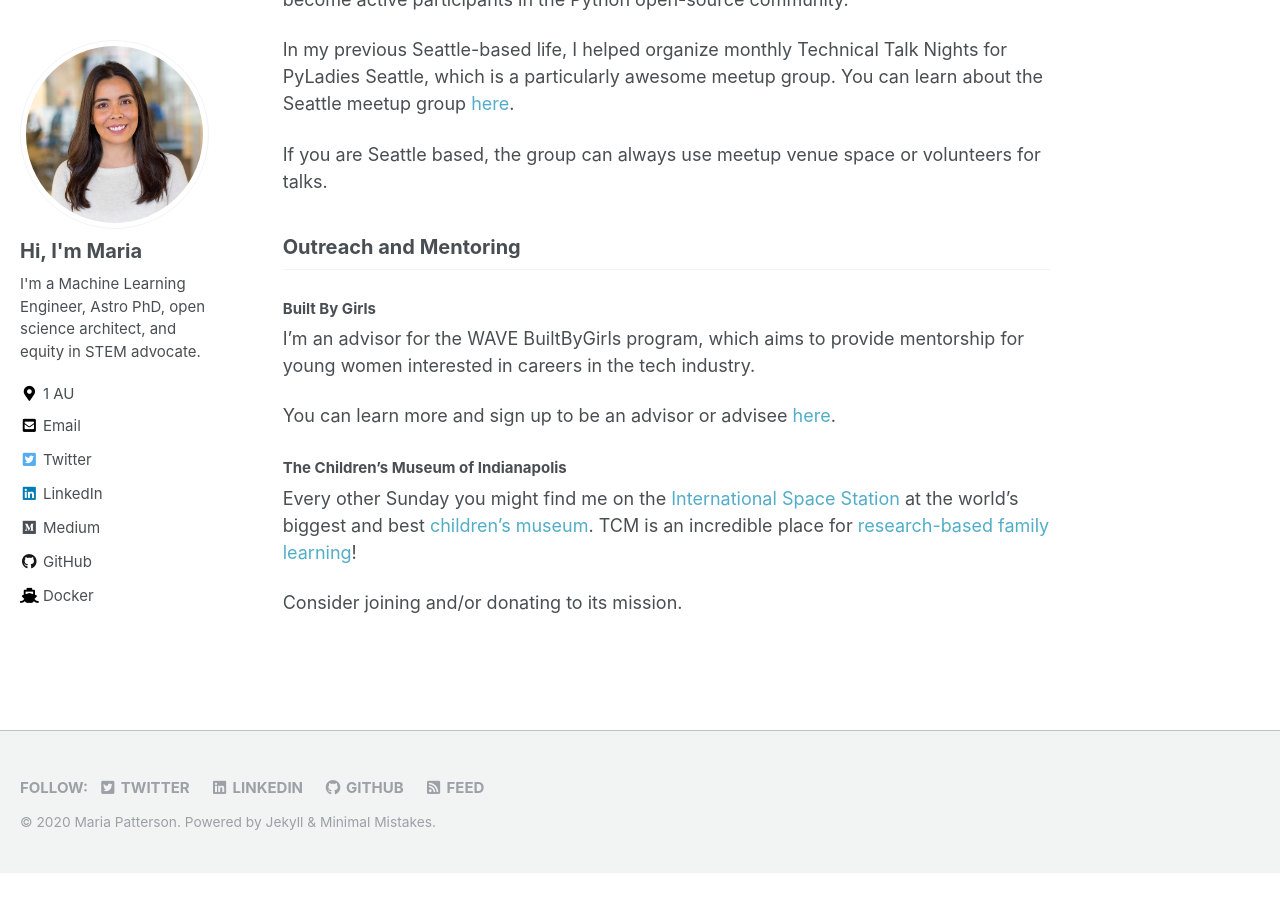
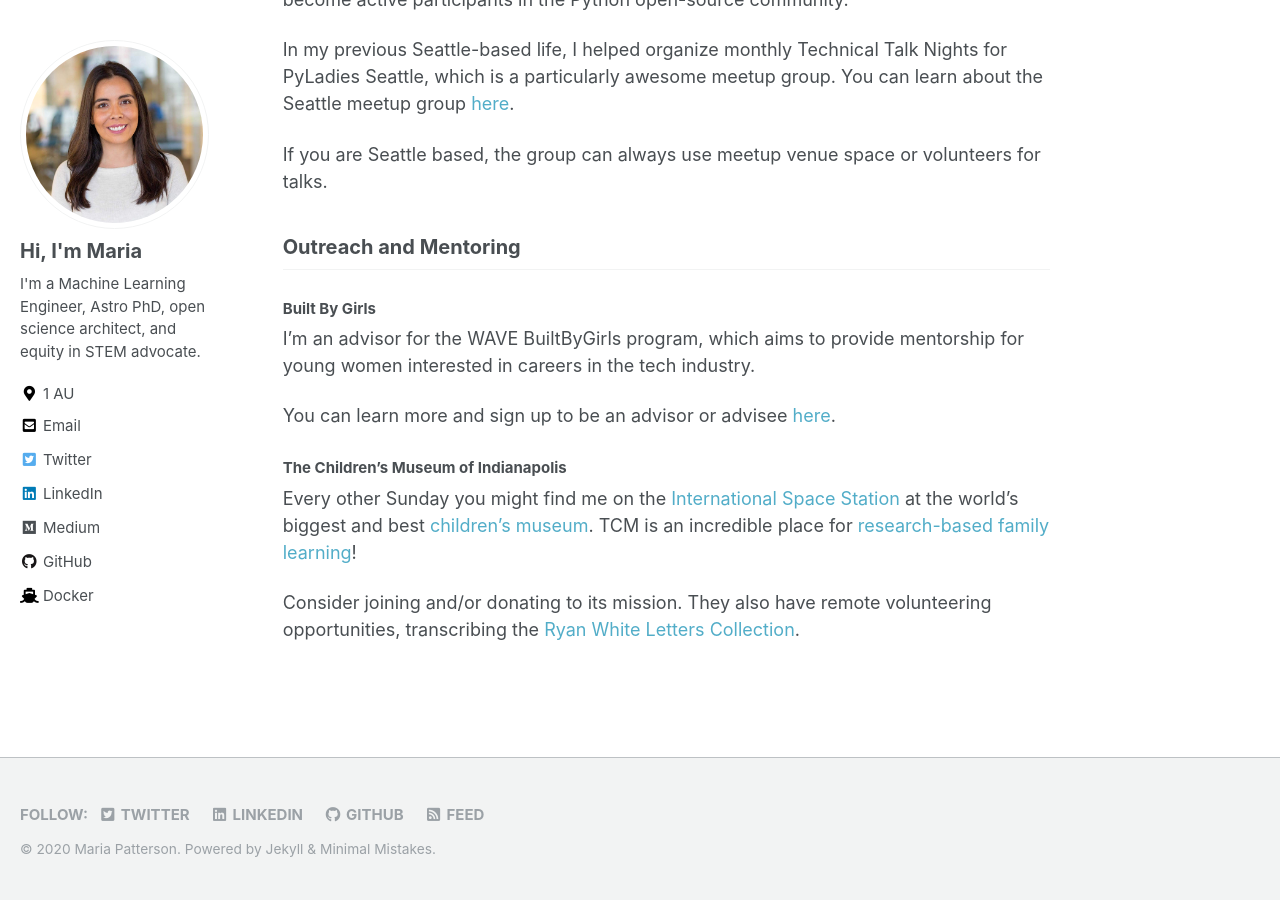
Before and after one commit to mtpatter/mtpatter.github.io, a Jekyll site: the page built from _pages/causes.md, in a window 1280 px wide and 900 px high, scrolled down 1358 px. Built offline with Jekyll 4.4.1, drawn with Linux system fonts in a browser that asks for light colours; nearby versions of some CDN libraries; before the commit the page ends 2231 px from its top, so only the background shows below that.

Commit message:
Add ryan white link.

```diff
--- a/_pages/causes.md
+++ b/_pages/causes.md
@@ -73,3 +73,5 @@ at the world's biggest and best
 TCM is an incredible place for [research-based family learning](https://www.childrensmuseum.org/about/mission){:target="_blank" :rel="no_follow"}!
 
 Consider joining and/or donating to its mission.
+They also have remote volunteering opportunities, transcribing the
+[Ryan White Letters Collection](https://ryansletters.childrensmuseum.org/){:target="_blank" :rel="no_follow"}.
```
